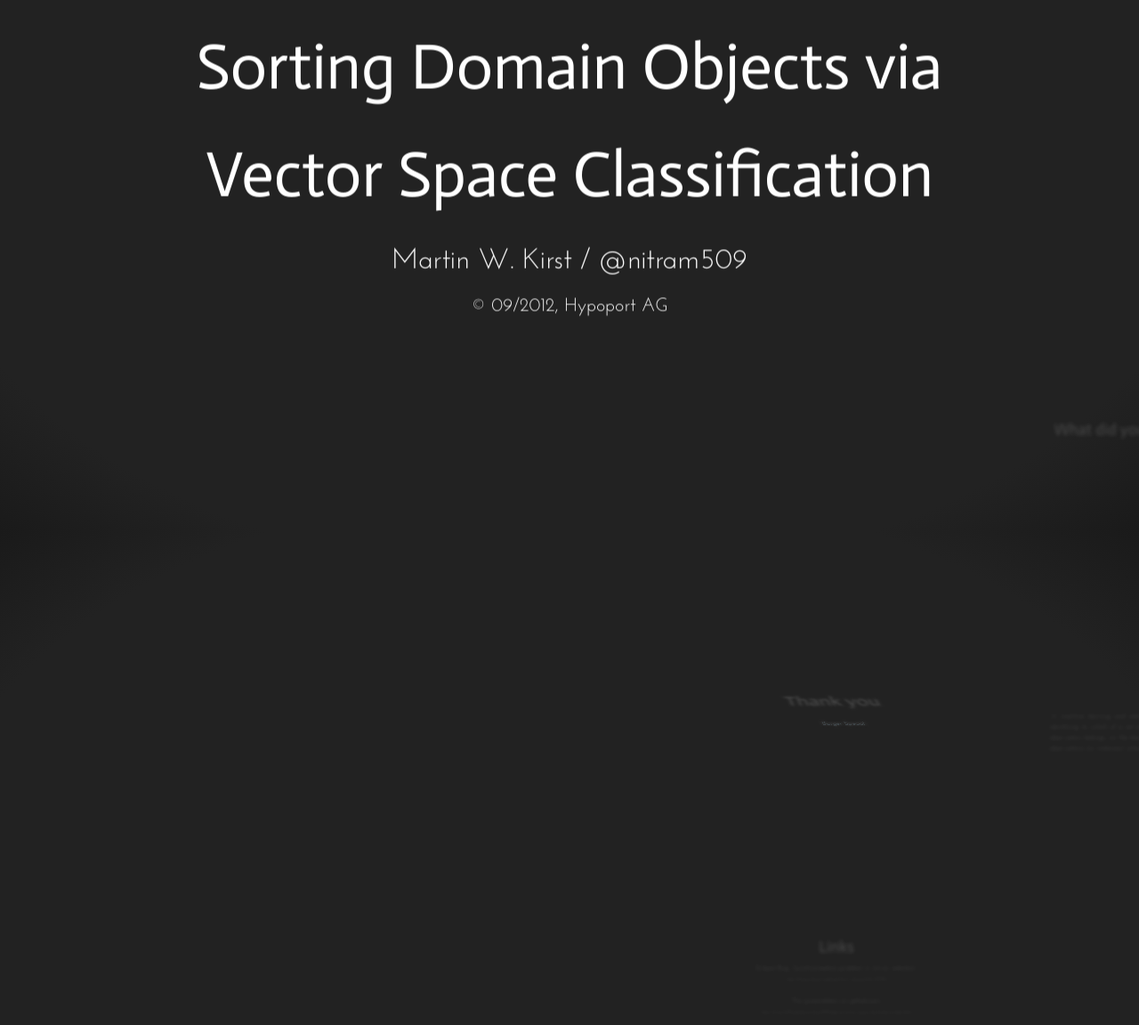
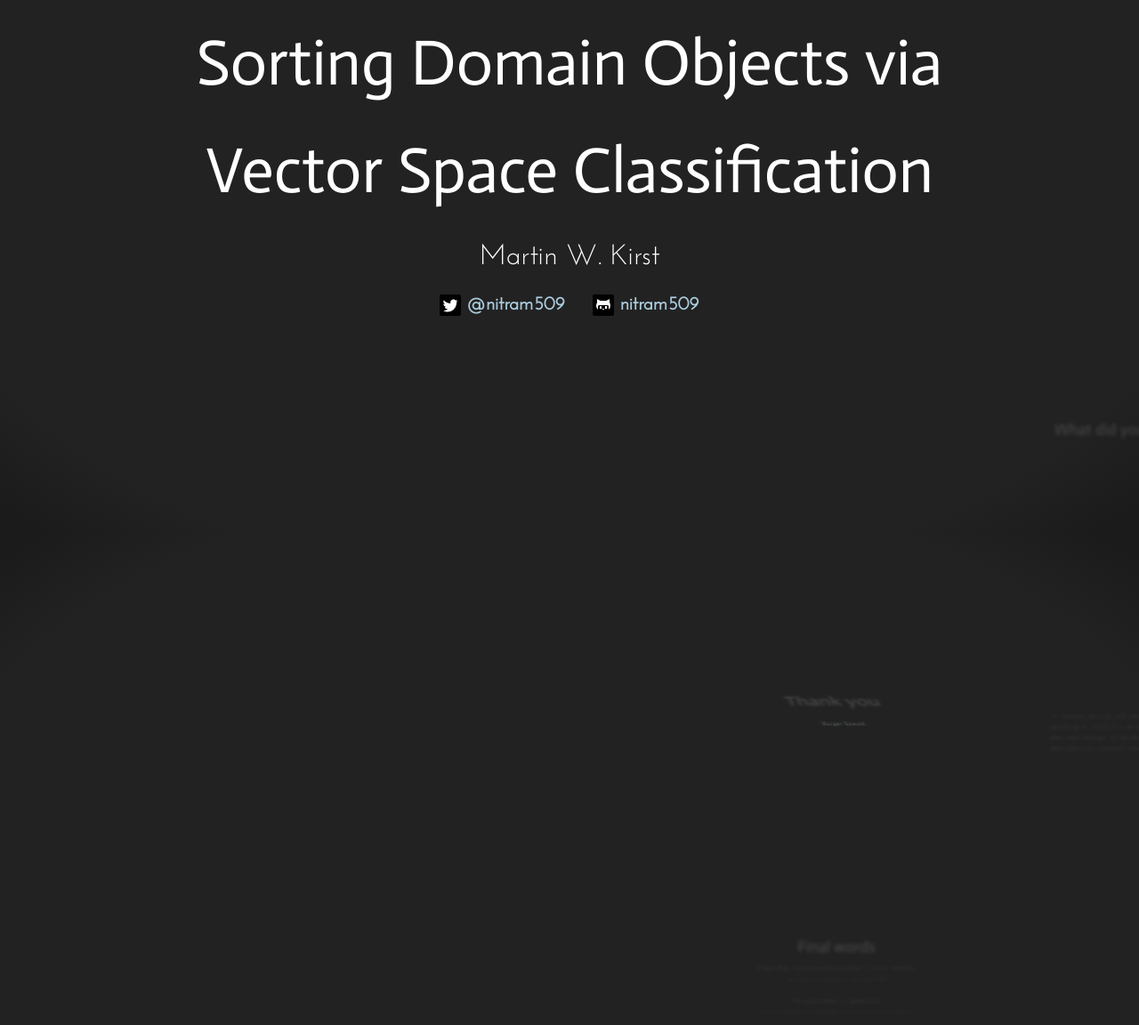
Before and after one commit to nitram509/preZENtations, a plain HTML site: page vector-space-classification/index.html in a window 1280 px wide. Shown: the part 202-1354 px from the top of the page at 89% size. Drawn offline with Linux system fonts and the light colour scheme.

Commit message:
added profile links to twitter and github

```diff
--- a/vector-space-classification/css/mkirst-vector-space-classification.css
+++ b/vector-space-classification/css/mkirst-vector-space-classification.css
@@ -526,3 +526,11 @@ strong, b {
   -khtml-border-bottom-right-radius: 4px /*{cornerRadius}*/;
   border-bottom-right-radius: 4px /*{cornerRadius}*/;
 }
+
+#title .profile-links a {
+  background: none !important;
+}
+
+#title .profile-links img {
+  vertical-align: middle;
+}
--- a/vector-space-classification/index.html
+++ b/vector-space-classification/index.html
@@ -11,6 +11,7 @@
   <link href="css/fonts.css" rel="stylesheet" type="text/css">
   <link href="css/mkirst-vector-space-classification.css" rel="stylesheet" type="text/css">
   <link href="css/prettify.css" rel="stylesheet" type="text/css">
+  <link rel="stylesheet" href="css/bootstrap.icon-large.css" type="text/css">
 
   <script src="js/jquery-1.8.3.min.js" type="text/javascript"></script>
   <script src="js/jquery-ui-1.8.23.min.js" type="text/javascript"></script>
@@ -29,7 +30,7 @@
 <div class="mosho-slide" id="title"
      data-x="-1200" data-y="-1200"
      data-scale=1
-     data-prev="links">
+     data-prev="final-words">
   <h2>
     <span lang="de">Domänen-Objekte sortieren mit</span>
     <span lang="en">Sorting Domain Objects via</span>
@@ -37,8 +38,18 @@
 
   <h2>Vector Space Classification</h2>
 
-  <p>Martin W. Kirst / @nitram509</p>
-  <small>&copy; 09/2012, Hypoport AG</small>
+  <p>Martin W. Kirst</p>
+  <small class="profile-links">
+    <a href="https://twitter.com/nitram509">
+      <img src="images/glyphicons_411_twitter.png" width="24" height="24">
+      @nitram509
+    </a>
+    &nbsp;
+    <a href="https://github.com/nitram509">
+      <img src="images/glyphicons_401_github.png" width="24" height="24">
+      nitram509
+    </a>
+  </small>
 </div>
 
 <!--  ******************************************************************************  -->
@@ -421,11 +432,11 @@ sim(q,t) = -----------------------------------------
 
 
 <!--  ******************************************************************************  -->
-<div class="mosho-slide" id="links"
+<div class="mosho-slide" id="final-words"
      data-x=0 data-y=2400
      data-next="title"
         >
-  <h2>Links</h2>
+  <h2>Final words</h2>
 
   <p>
     Eclipse Bug „Synchronization problem in mirror selection“<br/>
```
Also changed, not shown: vector-space-classification/images/glyphicons_401_github.png (added), vector-space-classification/images/glyphicons_411_twitter.png (added).
